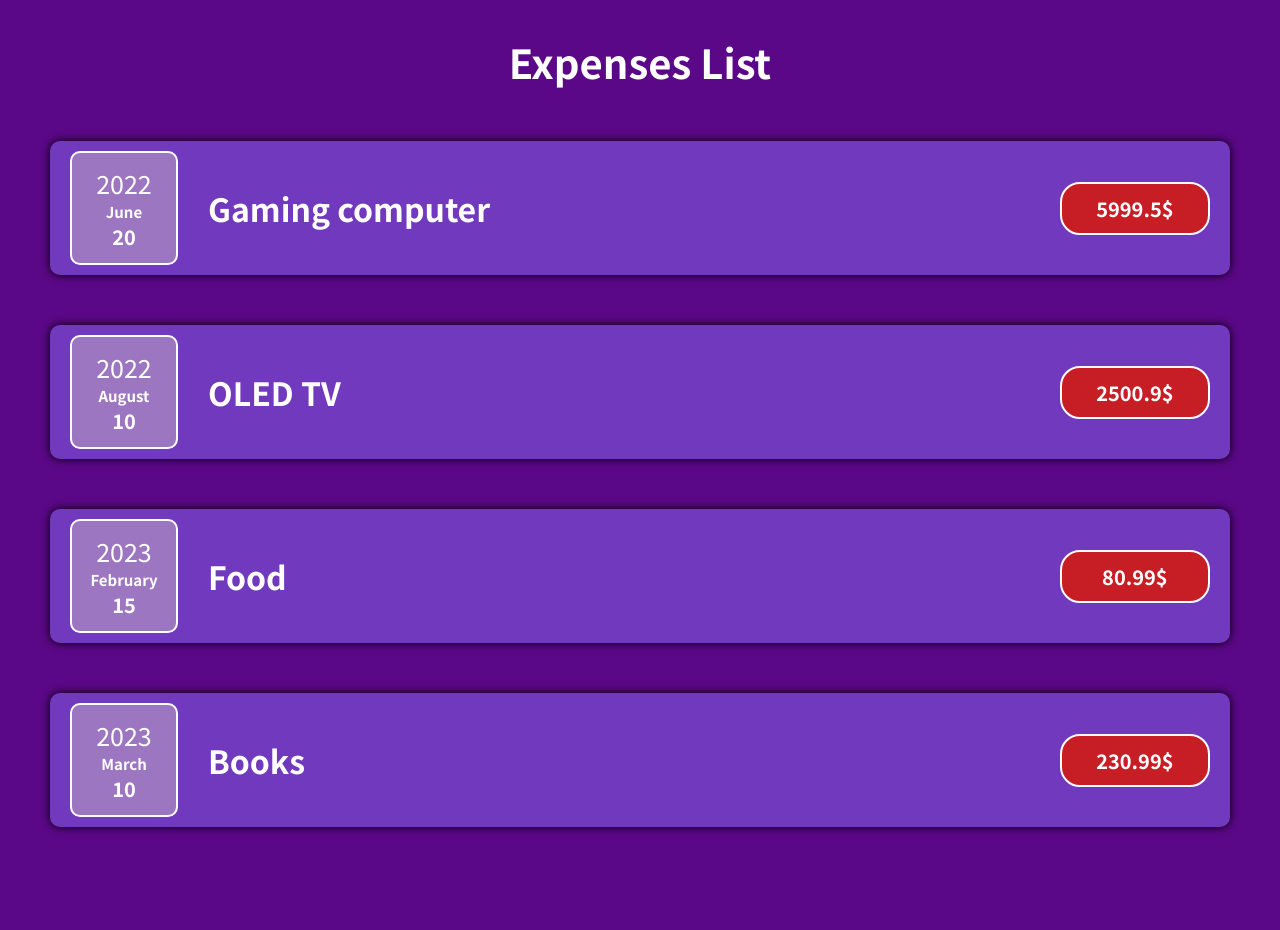
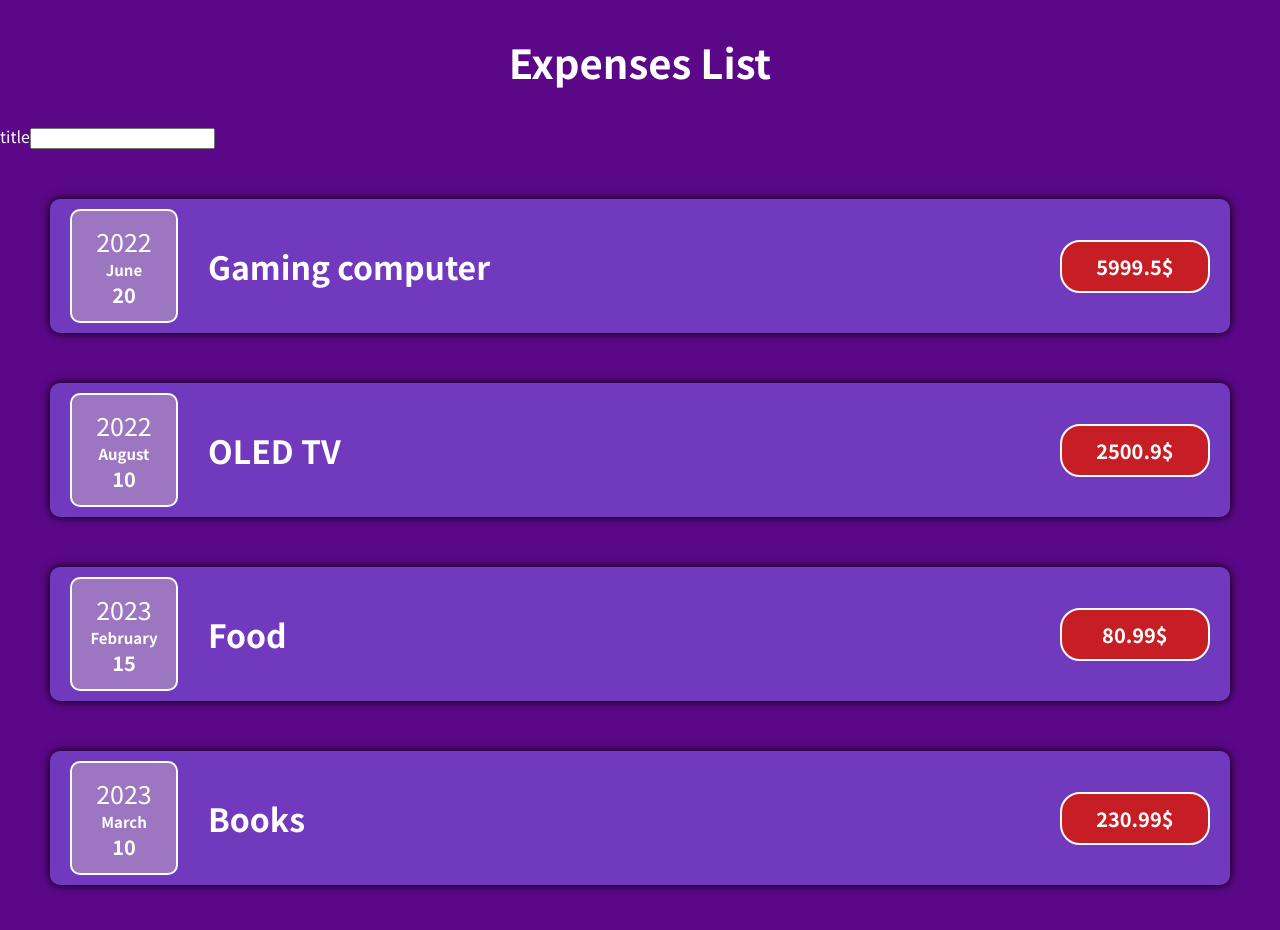
Before and after one commit to Reivah/React-Expenses, a React (Create React App) app: page / in a window 1280 px wide. Shown: the top 930 px of the page. Before the commit the page ends 877 px from the top, so only its background shows below. Built offline with nearby package versions, Linux system fonts and the light colour scheme.

Commit message:
added formbox to main app

```diff
--- a/src/App.js
+++ b/src/App.js
@@ -1,5 +1,6 @@
 import './App.css'
 import ExpenseItems from './components/ExpenseItems';
+import FormBox from './components/FormExpenses/FormBox';
 
 function App() {
   const expenseArray = [
@@ -26,6 +27,7 @@ function App() {
   return (
     <div>
       <h2 className='expenses-title'>Expenses List</h2>
+      <FormBox/>
       <ExpenseItems array={expenseArray}></ExpenseItems>
     </div>
   );
--- a/src/components/FormExpenses/FormBox.js
+++ b/src/components/FormExpenses/FormBox.js
@@ -0,0 +1,11 @@
+import './FormBox.css'
+import FormExpenses from './FormExpenses'
+const FormBox = () => {
+    return (
+        <div>
+            <FormExpenses/>
+        </div>
+    )
+}
+
+export default FormBox
--- a/src/components/FormExpenses/FormExpenses.js
+++ b/src/components/FormExpenses/FormExpenses.js
@@ -12,3 +12,5 @@ const FormExpenses = () => {
         </form>
     )
 }
+
+export default FormExpenses
```
